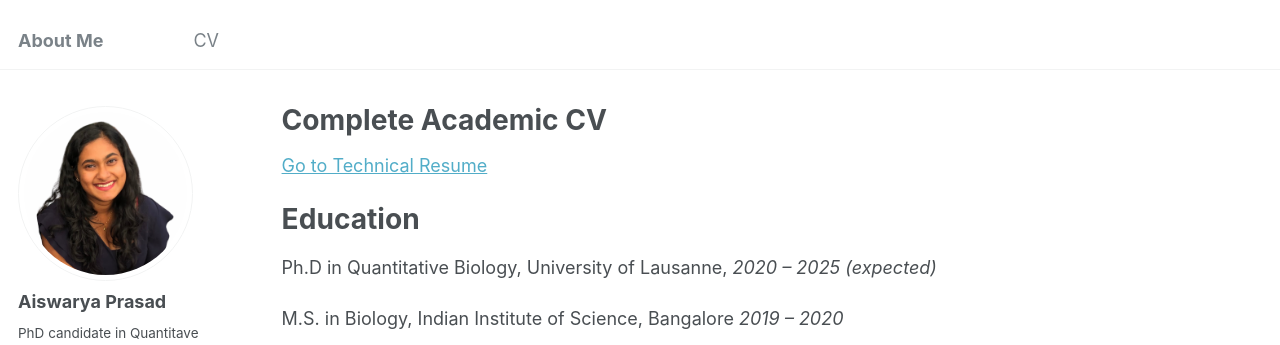
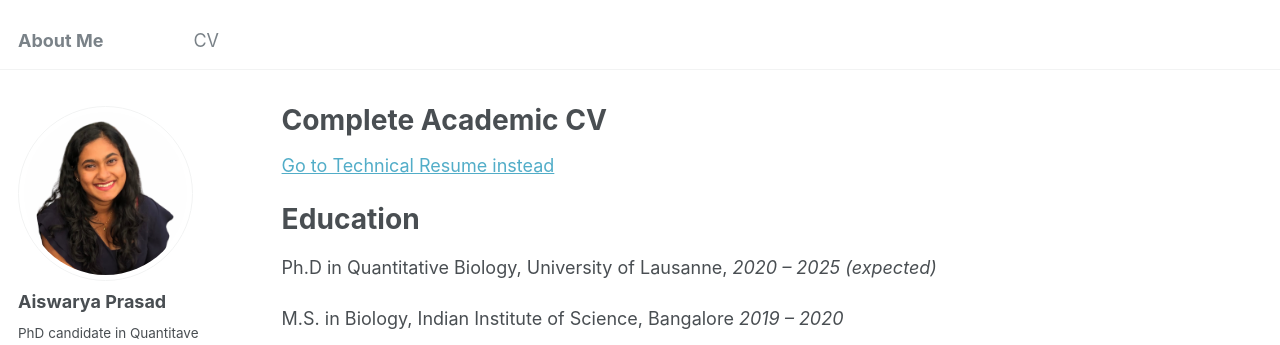
Before and after one commit to Aiswarya-prasad/aiswarya-prasad.github.io, a Jekyll site: the page built from _pages/cv.md, in a window 1280 px wide and 900 px high. Shown: the top 345 px of the window. Built offline with Jekyll 4.4.1, drawn with Linux system fonts in a browser that asks for light colours; some web fonts are replaced.

Commit message:
Syntax change, squash commit later or just ignore.

```diff
--- a/_pages/cv.md
+++ b/_pages/cv.md
@@ -8,7 +8,7 @@ redirect_from:
 ---
 
 {% include base_path %}
-[Go to Technical Resume](/technical-resume/)
+[Go to Technical Resume instead](/technical-resume/)
 <!-- [Go to Consulting-style Resume](/consulting-resume/) -->
 
 Education
```
Also changed, not shown: _pages/technical-resume.md (+2 -0 lines).
